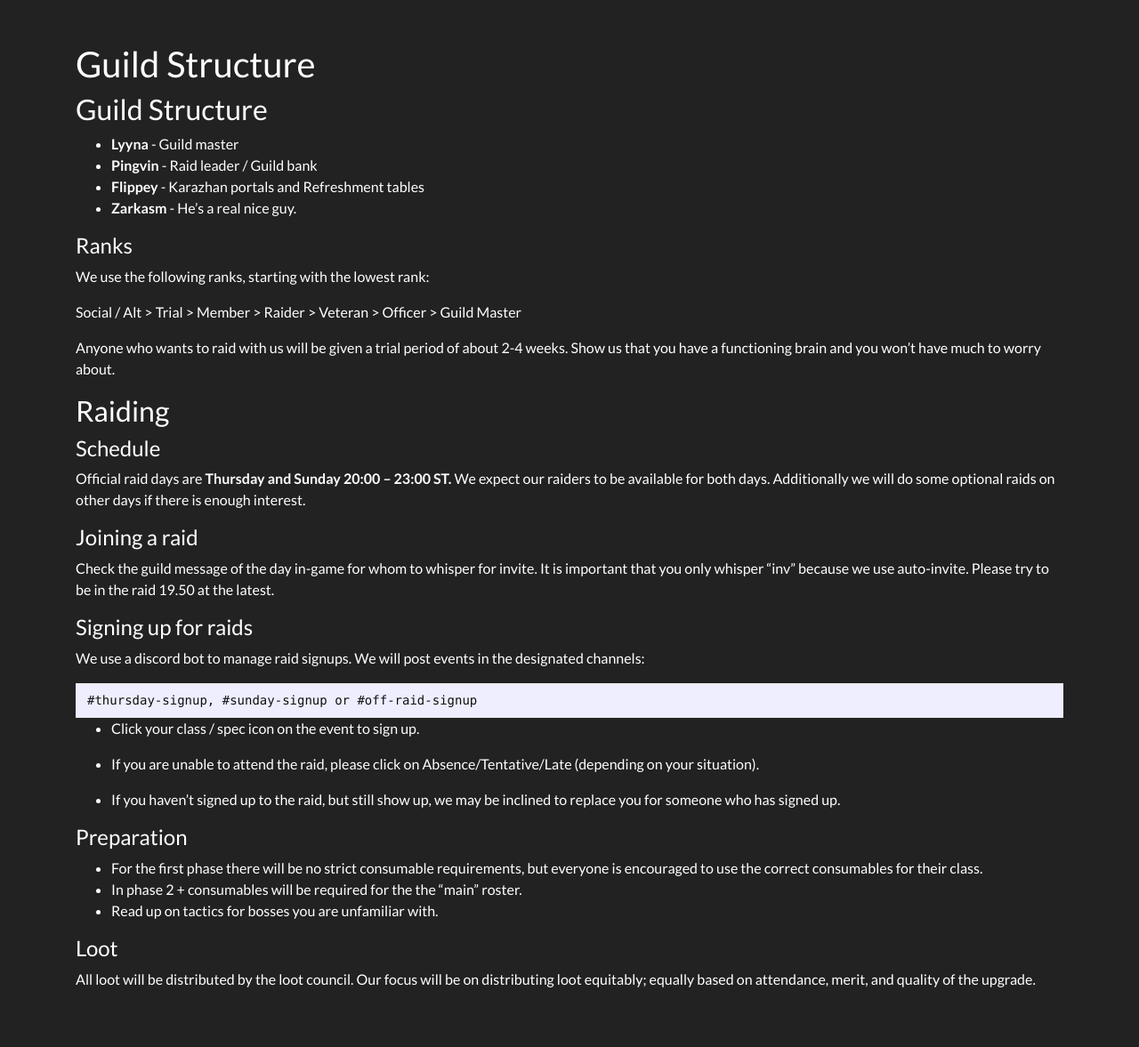
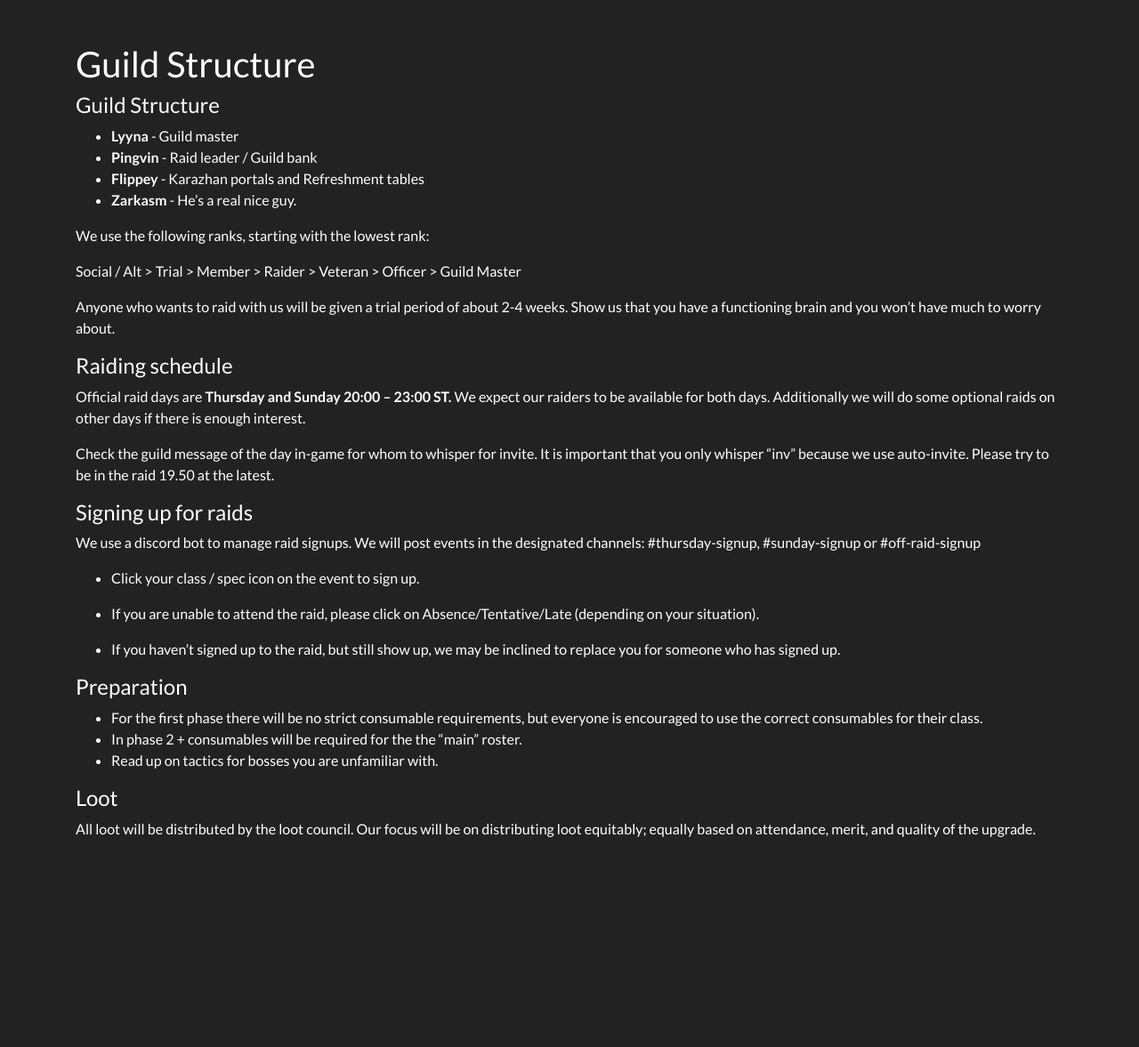
Before and after one commit to goons-classic/goons-classic.github.io, a Jekyll site: the page built from index.md, in a window 1280 px wide. Shown: the whole page at 89% size. Built offline with Jekyll 4.4.1, drawn with Linux system fonts in a browser that asks for light colours; our own code applies the rules of GitHub Pages for plain Markdown files; after the commit the page ends 1008 px from its top, so only the background shows below that.

Commit message:
Update index.md

```diff
--- a/index.md
+++ b/index.md
@@ -1,31 +1,25 @@
-## Guild Structure
+### Guild Structure
  - **Lyyna** -  Guild master
  -  **Pingvin** - Raid leader / Guild bank
  -  **Flippey** - Karazhan portals and Refreshment tables
  -  **Zarkasm** -  He's a real nice guy.
 
-### Ranks
 We use the following ranks, starting with the lowest rank:
 
 Social / Alt > Trial > Member > Raider > Veteran > Officer > Guild Master
 
 Anyone who wants to raid with us will be given a trial period of about 2-4 weeks. Show us that you have a functioning brain and you won't have much to worry about.
 
-## Raiding
-
-### Schedule
+### Raiding schedule
 
 Official raid days are **Thursday and Sunday 20:00 – 23:00 ST.** We expect our raiders to be available for both days.
 Additionally we will do some optional raids on other days if there is enough interest.
-
-### Joining a raid
 
 Check the guild message of the day in-game for whom to whisper for invite. It is important that you only whisper “inv” because we use auto-invite. Please try to be in the raid 19.50 at the latest.
 
 ### Signing up for raids
 
 We use a discord bot to manage raid signups. We will post events in the designated channels:
-
     #thursday-signup, #sunday-signup or #off-raid-signup
 
 -   Click your class / spec icon on the event to sign up.
```
